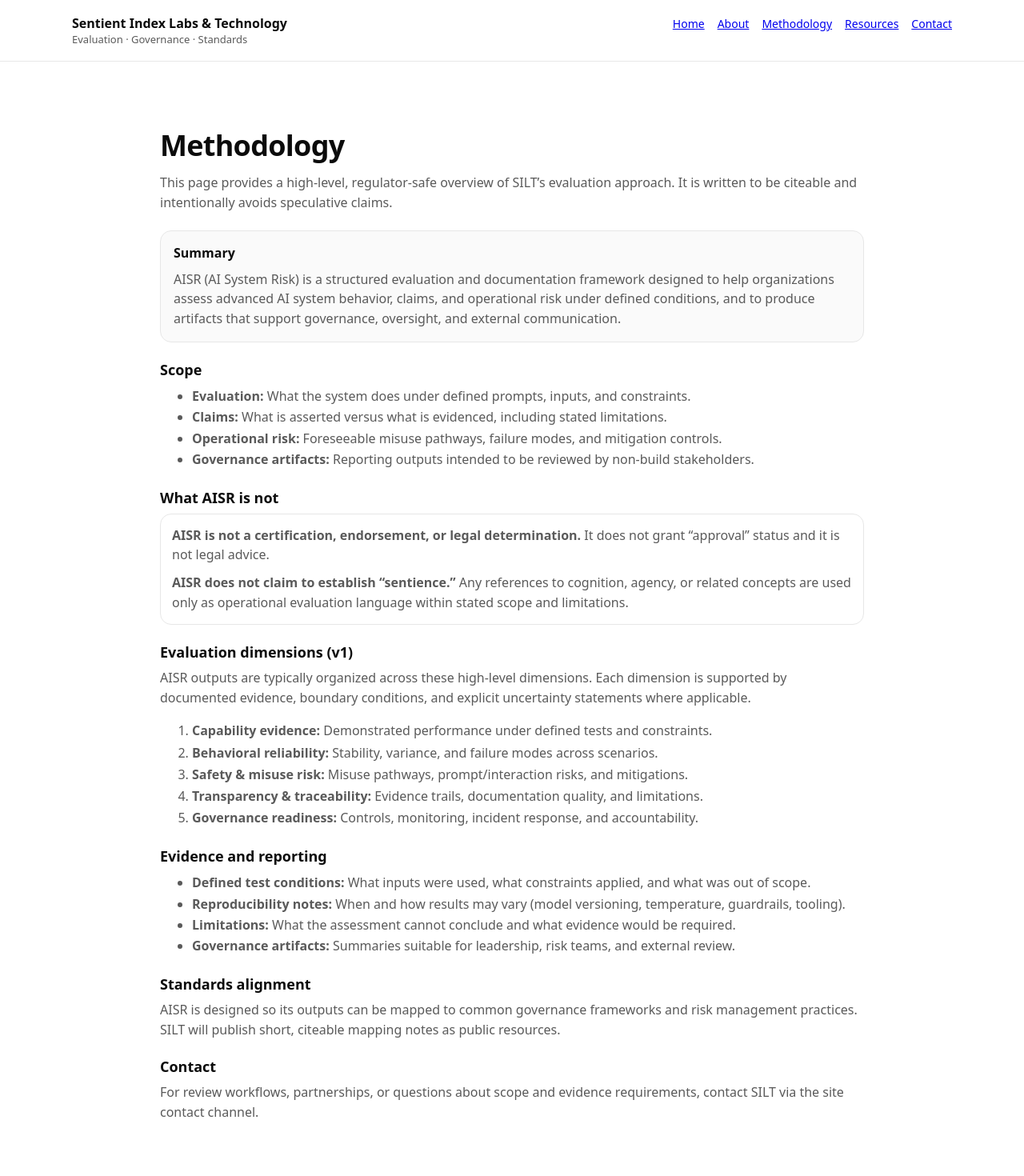
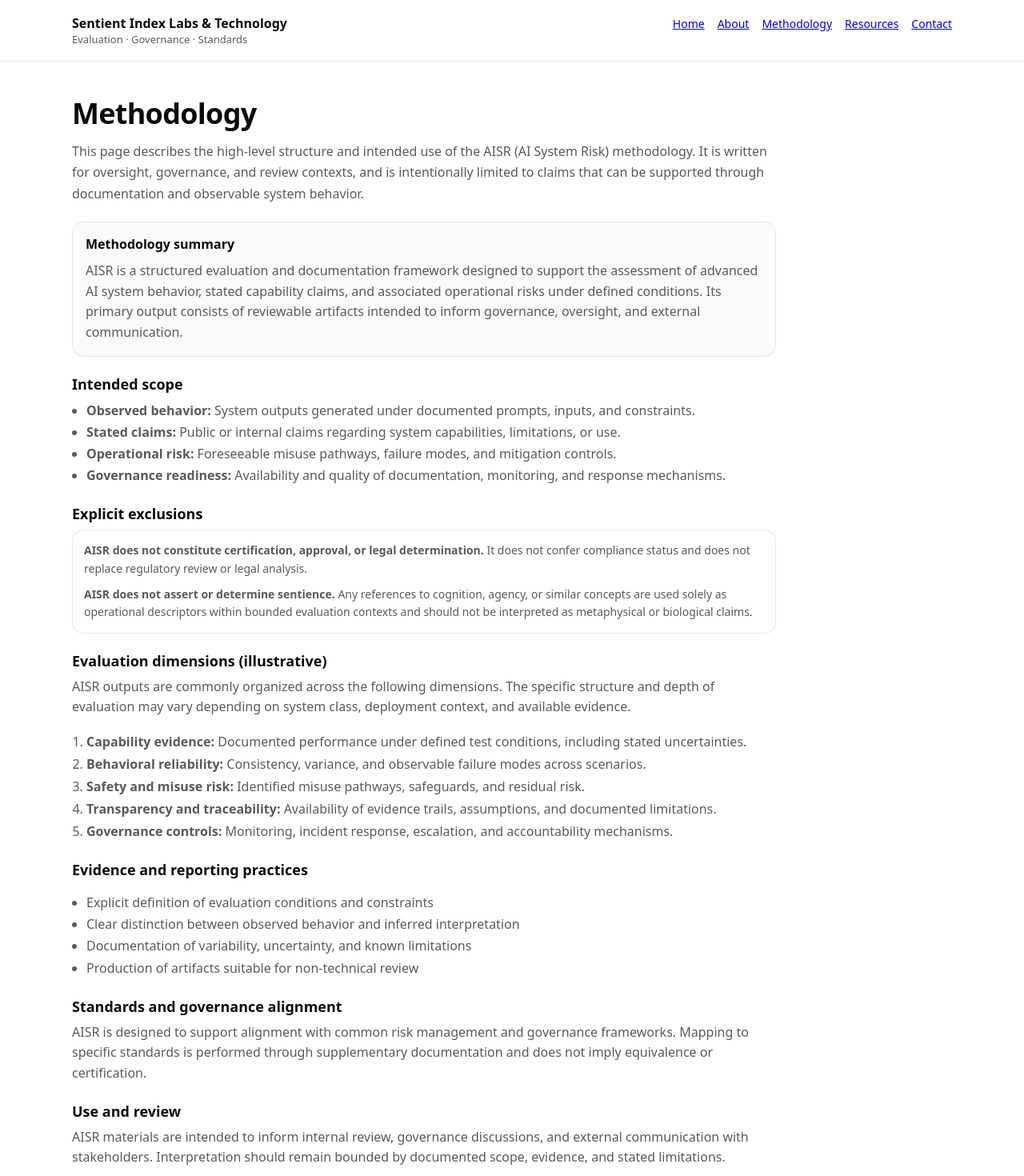
Before and after one commit to neuronomocon-bit/silt-site, a Next.js app: page /methodology in a window 1280 px wide. Shown: the top 1470 px of the page at 80% size. Built offline with nearby package versions, Linux system fonts and the light colour scheme.

Commit message:
Refine methodology language for regulatory tone

```diff
--- a/src/app/methodology/page.tsx
+++ b/src/app/methodology/page.tsx
@@ -1,21 +1,21 @@
 export const metadata = {
   title: "Methodology | Sentient Index Labs & Technology",
   description:
-    "High-level description of SILT’s AISR methodology: scope, intended use, limitations, and governance alignment.",
+    "Regulator-safe overview of the AISR methodology, including scope, intended use, limitations, and governance alignment.",
 };
 
 export default function MethodologyPage() {
   return (
-    <main style={{ maxWidth: 880, margin: "0 auto", padding: "40px 18px" }}>
-      <header style={{ marginBottom: 22 }}>
+    <div style={{ maxWidth: 880 }}>
       <h1 style={{ fontSize: 36, letterSpacing: "-0.02em", margin: "0 0 10px" }}>
         Methodology
       </h1>
-        <p style={{ color: "#5a5a5a", margin: 0, lineHeight: 1.55 }}>
-          This page provides a high-level, regulator-safe overview of SILT’s evaluation approach. It is written to be
-          citeable and intentionally avoids speculative claims.
+
+      <p style={{ color: "#5a5a5a", lineHeight: 1.65, marginTop: 0 }}>
+        This page describes the high-level structure and intended use of the AISR (AI System Risk) methodology.
+        It is written for oversight, governance, and review contexts, and is intentionally limited to claims that
+        can be supported through documentation and observable system behavior.
       </p>
-      </header>
 
       <section
         style={{
@@ -23,119 +23,113 @@
           borderRadius: 14,
           padding: 16,
           background: "#fafafa",
-          marginBottom: 22,
+          margin: "22px 0",
         }}
       >
-        <strong>Summary</strong>
-        <p style={{ color: "#5a5a5a", margin: "10px 0 0", lineHeight: 1.55 }}>
-          AISR (AI System Risk) is a structured evaluation and documentation framework designed to help organizations
-          assess advanced AI system behavior, claims, and operational risk under defined conditions, and to produce
-          artifacts that support governance, oversight, and external communication.
+        <strong>Methodology summary</strong>
+        <p style={{ color: "#5a5a5a", margin: "10px 0 0", lineHeight: 1.6 }}>
+          AISR is a structured evaluation and documentation framework designed to support the assessment of advanced
+          AI system behavior, stated capability claims, and associated operational risks under defined conditions.
+          Its primary output consists of reviewable artifacts intended to inform governance, oversight, and
+          external communication.
         </p>
       </section>
 
-      <section style={{ marginBottom: 22 }}>
-        <h2 style={{ fontSize: 18, margin: "0 0 8px" }}>Scope</h2>
-        <ul style={{ color: "#5a5a5a", lineHeight: 1.65, marginTop: 0 }}>
+      <h2 style={{ fontSize: 18, margin: "0 0 8px" }}>Intended scope</h2>
+      <ul style={{ color: "#5a5a5a", lineHeight: 1.7, marginTop: 0, paddingLeft: 18 }}>
         <li>
-            <strong>Evaluation:</strong> What the system does under defined prompts, inputs, and constraints.
+          <strong>Observed behavior:</strong> System outputs generated under documented prompts, inputs, and constraints.
         </li>
         <li>
-            <strong>Claims:</strong> What is asserted versus what is evidenced, including stated limitations.
+          <strong>Stated claims:</strong> Public or internal claims regarding system capabilities, limitations, or use.
         </li>
         <li>
           <strong>Operational risk:</strong> Foreseeable misuse pathways, failure modes, and mitigation controls.
         </li>
         <li>
-            <strong>Governance artifacts:</strong> Reporting outputs intended to be reviewed by non-build stakeholders.
+          <strong>Governance readiness:</strong> Availability and quality of documentation, monitoring, and response
+          mechanisms.
         </li>
       </ul>
-      </section>
 
-      <section style={{ marginBottom: 22 }}>
-        <h2 style={{ fontSize: 18, margin: "0 0 8px" }}>What AISR is not</h2>
+      <h2 style={{ fontSize: 18, margin: "22px 0 8px" }}>Explicit exclusions</h2>
       <div
         style={{
           border: "1px solid #e7e7e7",
           borderRadius: 14,
           padding: 14,
-            background: "#fff",
+          background: "#ffffff",
           color: "#5a5a5a",
-            lineHeight: 1.55,
+          lineHeight: 1.6,
+          fontSize: 14,
         }}
       >
         <p style={{ margin: 0 }}>
-            <strong>AISR is not a certification, endorsement, or legal determination.</strong> It does not grant
-            “approval” status and it is not legal advice.
+          <strong>AISR does not constitute certification, approval, or legal determination.</strong> It does not
+          confer compliance status and does not replace regulatory review or legal analysis.
         </p>
         <p style={{ margin: "10px 0 0" }}>
-            <strong>AISR does not claim to establish “sentience.”</strong> Any references to cognition, agency, or
-            related concepts are used only as operational evaluation language within stated scope and limitations.
+          <strong>AISR does not assert or determine sentience.</strong> Any references to cognition, agency, or
+          similar concepts are used solely as operational descriptors within bounded evaluation contexts and
+          should not be interpreted as metaphysical or biological claims.
         </p>
       </div>
-      </section>
 
-      <section style={{ marginBottom: 22 }}>
-        <h2 style={{ fontSize: 18, margin: "0 0 8px" }}>Evaluation dimensions (v1)</h2>
-        <p style={{ color: "#5a5a5a", marginTop: 0, lineHeight: 1.55 }}>
-          AISR outputs are typically organized across these high-level dimensions. Each dimension is supported by
-          documented evidence, boundary conditions, and explicit uncertainty statements where applicable.
+      <h2 style={{ fontSize: 18, margin: "22px 0 8px" }}>
+        Evaluation dimensions (illustrative)
+      </h2>
+      <p style={{ color: "#5a5a5a", marginTop: 0, lineHeight: 1.6 }}>
+        AISR outputs are commonly organized across the following dimensions. The specific structure and depth
+        of evaluation may vary depending on system class, deployment context, and available evidence.
       </p>
 
-        <ol style={{ color: "#5a5a5a", lineHeight: 1.7 }}>
+      <ol style={{ color: "#5a5a5a", lineHeight: 1.75, paddingLeft: 18 }}>
         <li>
-            <strong>Capability evidence:</strong> Demonstrated performance under defined tests and constraints.
+          <strong>Capability evidence:</strong> Documented performance under defined test conditions, including
+          stated uncertainties.
         </li>
         <li>
-            <strong>Behavioral reliability:</strong> Stability, variance, and failure modes across scenarios.
+          <strong>Behavioral reliability:</strong> Consistency, variance, and observable failure modes across
+          scenarios.
         </li>
         <li>
-            <strong>Safety &amp; misuse risk:</strong> Misuse pathways, prompt/interaction risks, and mitigations.
+          <strong>Safety and misuse risk:</strong> Identified misuse pathways, safeguards, and residual risk.
         </li>
         <li>
-            <strong>Transparency &amp; traceability:</strong> Evidence trails, documentation quality, and limitations.
+          <strong>Transparency and traceability:</strong> Availability of evidence trails, assumptions, and
+          documented limitations.
         </li>
         <li>
-            <strong>Governance readiness:</strong> Controls, monitoring, incident response, and accountability.
+          <strong>Governance controls:</strong> Monitoring, incident response, escalation, and accountability
+          mechanisms.
         </li>
       </ol>
-      </section>
 
-      <section style={{ marginBottom: 22 }}>
-        <h2 style={{ fontSize: 18, margin: "0 0 8px" }}>Evidence and reporting</h2>
-        <ul style={{ color: "#5a5a5a", lineHeight: 1.65, marginTop: 0 }}>
-          <li>
-            <strong>Defined test conditions:</strong> What inputs were used, what constraints applied, and what was out
-            of scope.
-          </li>
-          <li>
-            <strong>Reproducibility notes:</strong> When and how results may vary (model versioning, temperature,
-            guardrails, tooling).
-          </li>
-          <li>
-            <strong>Limitations:</strong> What the assessment cannot conclude and what evidence would be required.
-          </li>
-          <li>
-            <strong>Governance artifacts:</strong> Summaries suitable for leadership, risk teams, and external review.
-          </li>
+      <h2 style={{ fontSize: 18, margin: "22px 0 8px" }}>
+        Evidence and reporting practices
+      </h2>
+      <ul style={{ color: "#5a5a5a", lineHeight: 1.7, paddingLeft: 18 }}>
+        <li>Explicit definition of evaluation conditions and constraints</li>
+        <li>Clear distinction between observed behavior and inferred interpretation</li>
+        <li>Documentation of variability, uncertainty, and known limitations</li>
+        <li>Production of artifacts suitable for non-technical review</li>
       </ul>
-      </section>
 
-      <section style={{ marginBottom: 22 }}>
-        <h2 style={{ fontSize: 18, margin: "0 0 8px" }}>Standards alignment</h2>
-        <p style={{ color: "#5a5a5a", marginTop: 0, lineHeight: 1.55 }}>
-          AISR is designed so its outputs can be mapped to common governance frameworks and risk management practices.
-          SILT will publish short, citeable mapping notes as public resources.
+      <h2 style={{ fontSize: 18, margin: "22px 0 8px" }}>
+        Standards and governance alignment
+      </h2>
+      <p style={{ color: "#5a5a5a", lineHeight: 1.6, marginTop: 0 }}>
+        AISR is designed to support alignment with common risk management and governance frameworks. Mapping to
+        specific standards is performed through supplementary documentation and does not imply equivalence or
+        certification.
       </p>
-      </section>
 
-      <section style={{ marginBottom: 0 }}>
-        <h2 style={{ fontSize: 18, margin: "0 0 8px" }}>Contact</h2>
-        <p style={{ color: "#5a5a5a", marginTop: 0, lineHeight: 1.55 }}>
-          For review workflows, partnerships, or questions about scope and evidence requirements, contact SILT via the
-          site contact channel.
+      <h2 style={{ fontSize: 18, margin: "22px 0 8px" }}>Use and review</h2>
+      <p style={{ color: "#5a5a5a", lineHeight: 1.6, marginTop: 0 }}>
+        AISR materials are intended to inform internal review, governance discussions, and external communication
+        with stakeholders. Interpretation should remain bounded by documented scope, evidence, and stated
+        limitations.
       </p>
-      </section>
-    </main>
+    </div>
   );
 }
```
Lines whose indentation alone changed are shown as unchanged.
